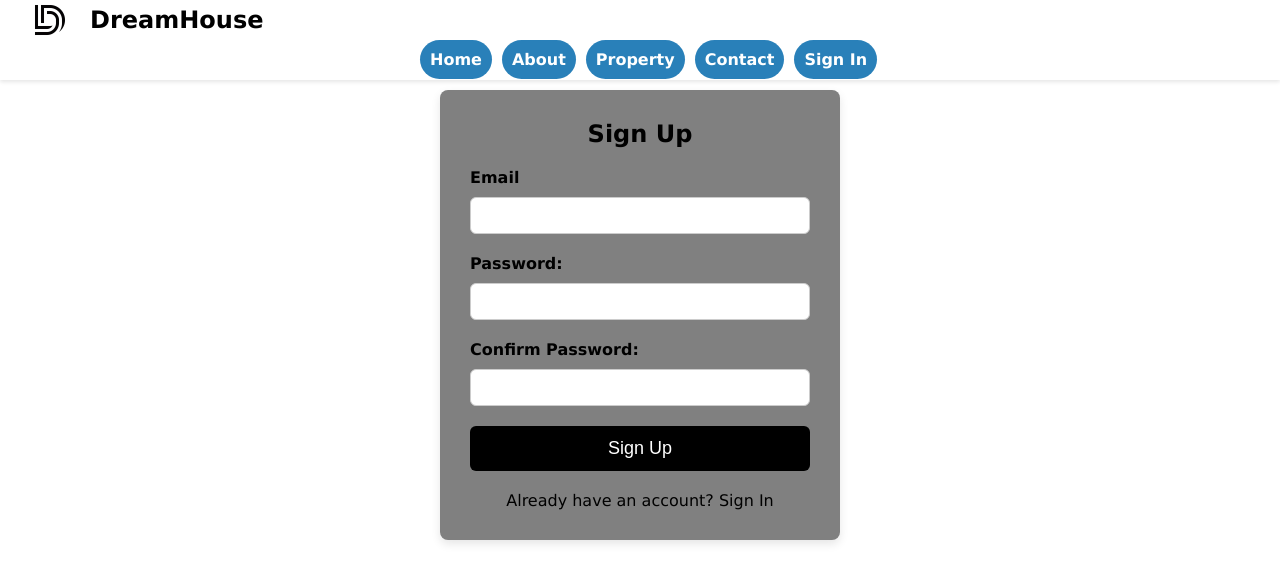
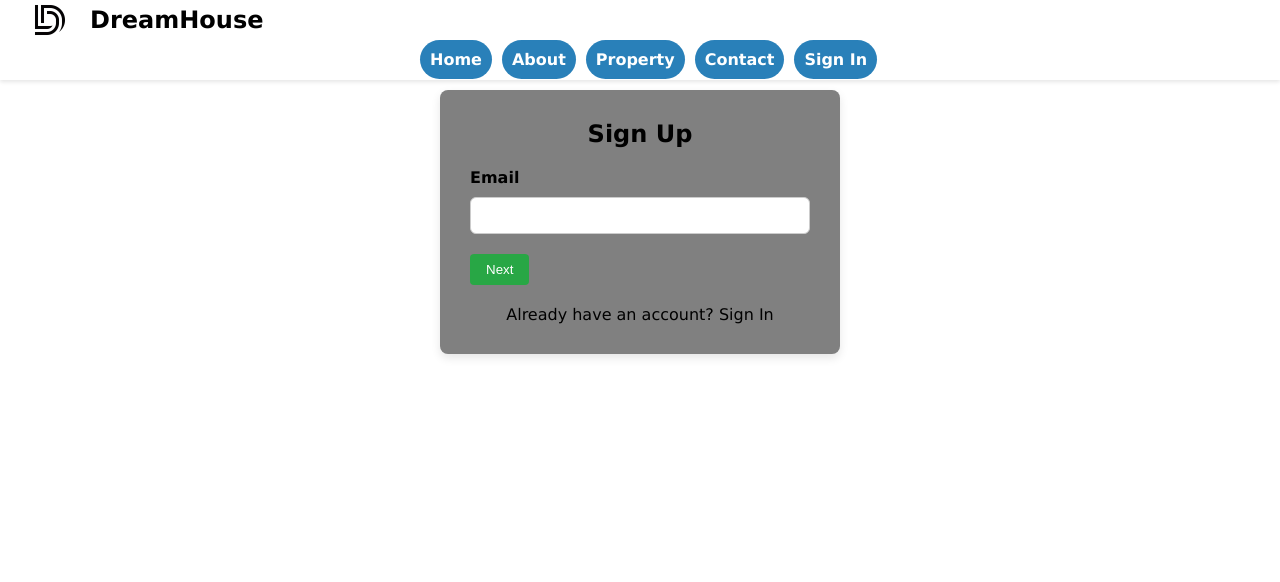
Before and after one commit to kalviumcommunity/S51_chaithanya_capstone_realestate, a React (Vite) app in the folder client/real/: page /signup in a window 1280 px wide. Shown: the top 582 px of the page. Built offline with nearby package versions, Linux system fonts and the light colour scheme.

Commit message:
signup addedd

```diff
--- a/client/real/src/components/SignUp.css
+++ b/client/real/src/components/SignUp.css
@@ -71,3 +71,55 @@
   .signup-link:hover {
     color:darkblue;
   }
+  /* SignUp.css */
+
+/* Step indicators */
+.signup-steps {
+  margin-bottom: 20px;
+}
+
+.signup-step {
+  display: inline-block;
+  width: 20px;
+  height: 20px;
+  border-radius: 50%;
+  background-color: #ddd;
+  margin-right: 10px;
+  text-align: center;
+  line-height: 20px;
+  font-size: 14px;
+  font-weight: bold;
+}
+
+.signup-step.active {
+  background-color: #007bff; /* Active step color */
+  color: #fff;
+}
+
+/* Buttons */
+.signup-buttons {
+  margin-top: 20px;
+}
+
+.signup-buttons button {
+  margin-right: 10px;
+  padding: 8px 16px;
+  border: none;
+  border-radius: 4px;
+  background-color: #007bff;
+  color: #fff;
+  cursor: pointer;
+  transition: background-color 0.3s ease;
+}
+
+.signup-buttons button:hover {
+  background-color: #0056b3;
+}
+
+.signup-buttons button[type="submit"] {
+  background-color: #28a745; /* Submit button color */
+}
+
+.signup-buttons button[type="submit"]:hover {
+  background-color: #218838;
+}
--- a/client/real/src/components/SignUp.jsx
+++ b/client/real/src/components/SignUp.jsx
@@ -1,27 +1,54 @@
 import React, { useState } from 'react';
 import { Link, useNavigate } from 'react-router-dom';
-import "./SignUp.css"
+import './SignUp.css';
 
-
-const SignUp = ({ }) => {
+const SignUp = () => {
   const [email, setEmail] = useState('');
   const [password, setPassword] = useState('');
   const [confirmPassword, setConfirmPassword] = useState('');
-  const navigate = useNavigate()
+  const [step, setStep] = useState(1); // State to track the current step
+  const navigate = useNavigate();
+
+  const handleNextStep = (e) => {
+    e.preventDefault();
+    // Validate the input fields for each step
+    if (step === 1) {
+      if (!email.trim()) {
+        alert('Please enter your email.');
+        return;
+      }
+    } else if (step === 2) {
+      if (!password.trim() || !confirmPassword.trim()) {
+        alert('Please enter your password and confirm password.');
+        return;
+      }
+      if (password !== confirmPassword) {
+        alert('Passwords do not match.');
+        return;
+      }
+    }
+    // Move to the next step
+    setStep(step + 1);
+  };
 
   const handleSignUp = (e) => {
     e.preventDefault();
-    // Add your signup logic here, such as sending the form data to the server
     console.log('Signing up...');
-    setIsLoggedIn(true);
-    navigate("/")
+    // Perform signup logic here, such as sending the form data to the server
+    navigate('/');
+  };
 
+  const handlePreviousStep = (e) => {
+    e.preventDefault();
+    // Move to the previous step
+    setStep(step - 1);
   };
 
   return (
     <div className="signup-container">
       <h2 className="signup-title">Sign Up</h2>
-      <form onSubmit={handleSignUp}>
+      <form onSubmit={step === 3 ? handleSignUp : handleNextStep}>
+        {step === 1 && (
           <div className="signup-form-group">
             <label className="signup-label" htmlFor="email">Email</label>
             <input
@@ -33,6 +60,8 @@ const SignUp = ({ }) => {
               required
             />
           </div>
+        )}
+        {step === 2 && (
           <div className="signup-form-group">
             <label className="signup-label" htmlFor="password">Password:</label>
             <input
@@ -43,8 +72,6 @@ const SignUp = ({ }) => {
               onChange={(e) => setPassword(e.target.value)}
               required
             />
-        </div>
-        <div className="signup-form-group">
             <label className="signup-label" htmlFor="confirmPassword">Confirm Password:</label>
             <input
               type="password"
@@ -55,7 +82,19 @@ const SignUp = ({ }) => {
               required
             />
           </div>
+        )}
+        {step !== 3 && (
+          <div className="signup-buttons">
+            {step > 1 && <button type="button" onClick={handlePreviousStep}>Previous</button>}
+            <button type="submit">Next</button>
+          </div>
+        )}
+        {step === 3 && (
+          <div className="signup-buttons">
+            <button type="button" onClick={handlePreviousStep}>Previous</button>
             <button type="submit" className="signup-submit">Sign Up</button>
+          </div>
+        )}
       </form>
       <div className="signup-message">
         <p>Already have an account? <Link className="signup-link" to="/signin">Sign In</Link></p>
--- a/package.json
+++ b/package.json
@@ -1,5 +1,6 @@
 {
   "dependencies": {
-    "express": "^4.18.3"
+    "express": "^4.18.3",
+    "react-google-recaptcha": "^3.1.0"
   }
 }
```
Also changed, not shown: 1 other file (tests, documents, lock files or other folders). Lines whose indentation alone changed are shown as unchanged.
